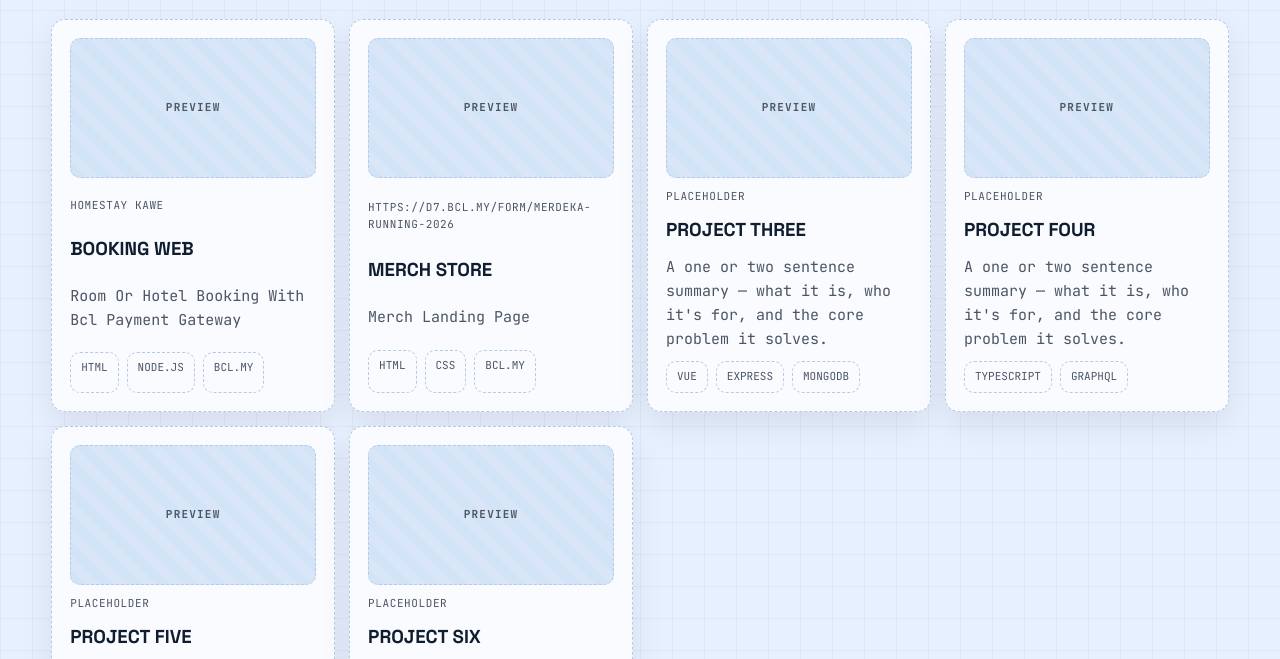
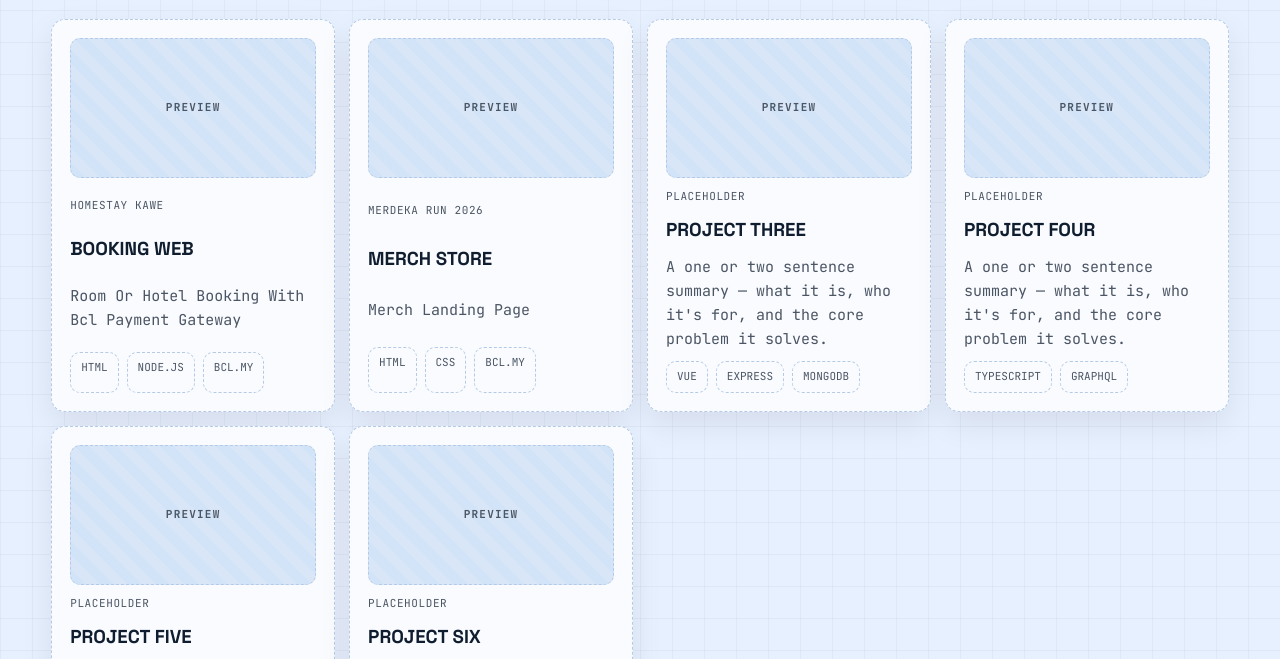
Before and after one commit to Dynoz769/my_portfolio, a plain HTML site: page projects.html in a window 1280 px wide. Shown: the part 758-1417 px from the top of the page. Drawn offline with Linux system fonts and the light colour scheme.

Commit message:
Update project links and descriptions in projects.html

```diff
--- a/projects.html
+++ b/projects.html
@@ -137,7 +137,7 @@
                 </div>
             </div>
             <div class="project-grid">
-                <a href="#" class="glass project-card reveal">
+                <a hrefhttps://dynoz.bcl.my/booking/resort-chalet" class="glass project-card reveal">
                     <div class="project-thumb">Preview</div>
                     <span class="meta-label">Homestay Kawe</span>
                     <h3>Booking Web</h3>
@@ -148,9 +148,9 @@
                         <span class="tag">Bcl.my</span>
                     </div>
                 </a>
-                <a href="#" class="glass project-card reveal">
+                <a href="https://d7.bcl.my/form/merdeka-running-2026" class="glass project-card reveal">
                     <div class="project-thumb">Preview</div>
-                    <span class="meta-label">https://d7.bcl.my/form/merdeka-running-2026</span>
+                    <span class="meta-label">Merdeka Run 2026</span>
                     <h3>Merch Store</h3>
                     <p class="section-sub">Merch Landing Page</p>
                     <div class="tag-row">
```
